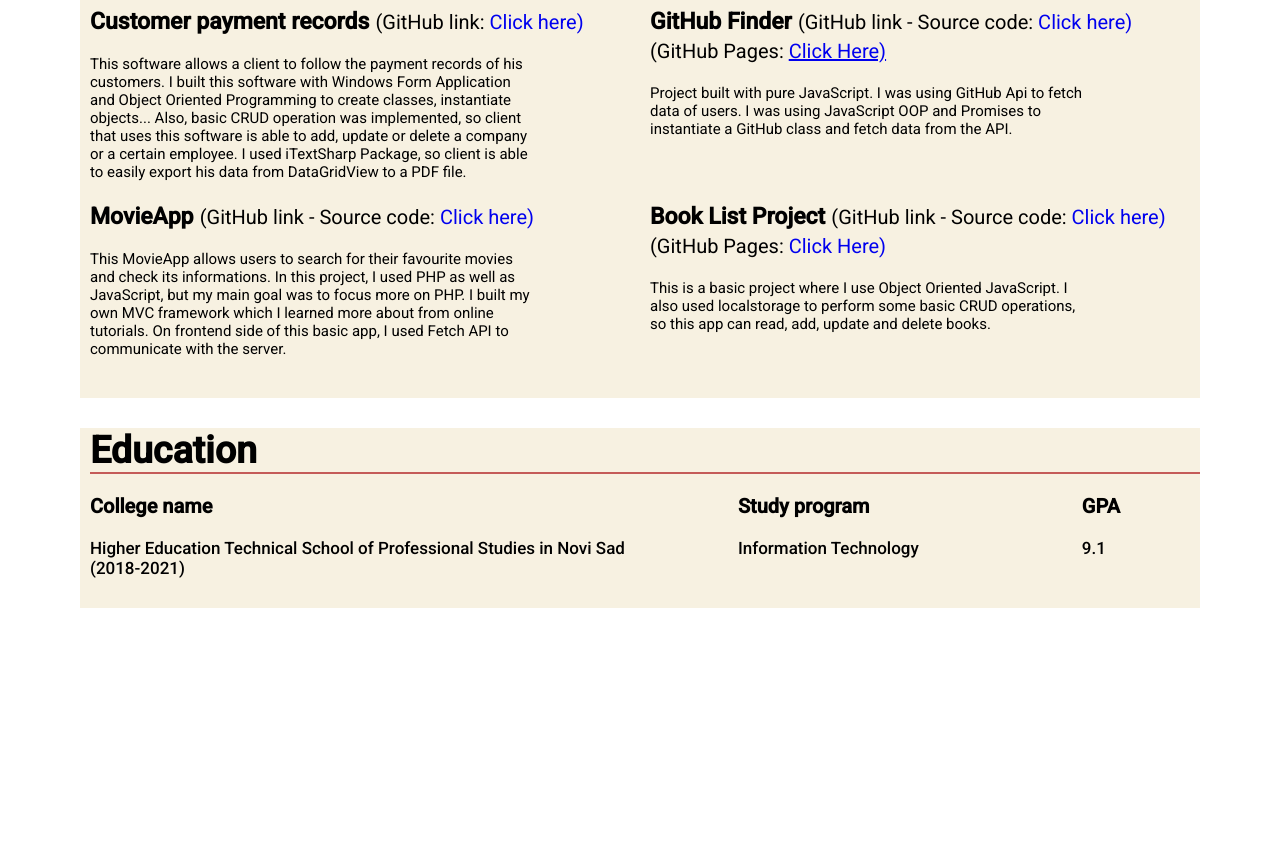
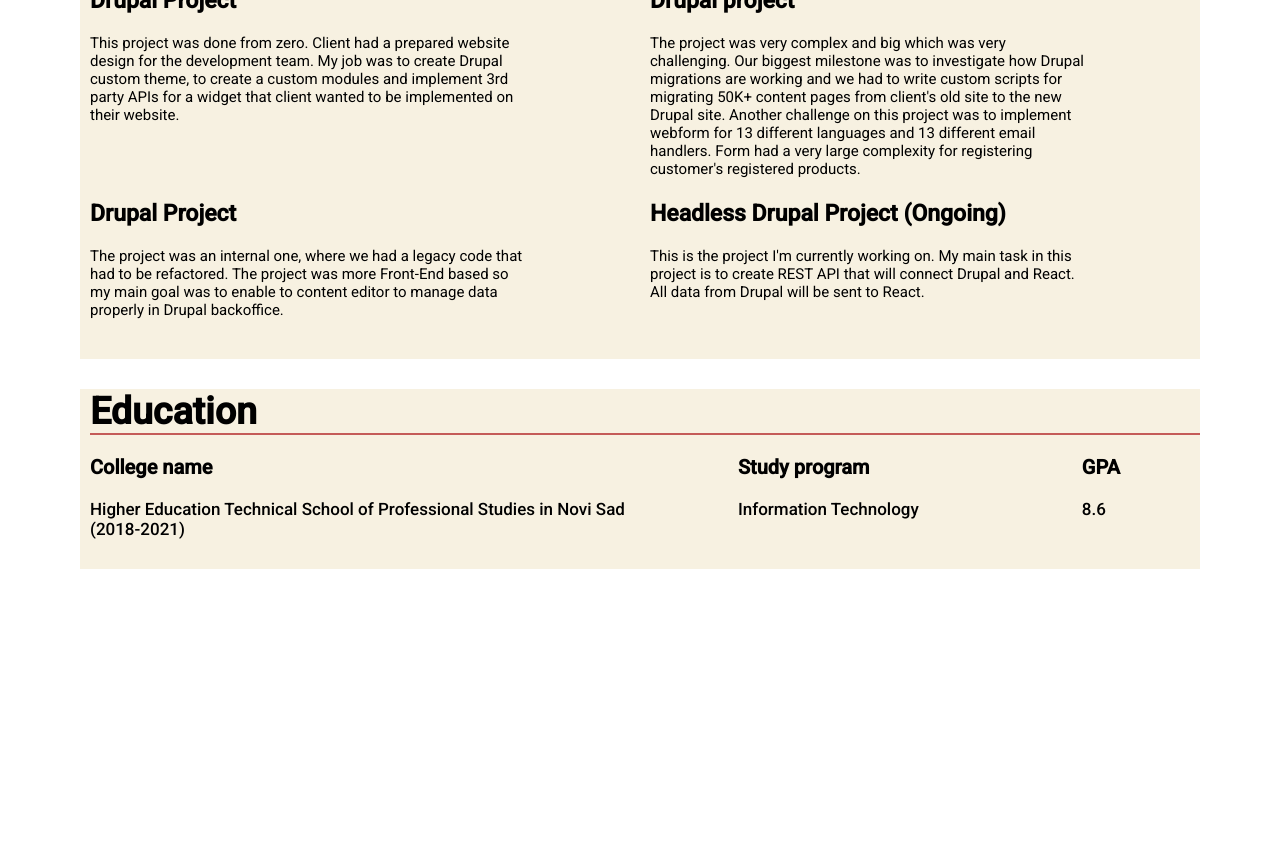
Before and after one commit to Ckojo/Resume, a plain HTML site: page index.html in a window 1280 px wide. Shown: the part 655-1500 px from the top of the page. Drawn offline with Linux system fonts and the light colour scheme.

Commit message:
Changing content

```diff
--- a/index.html
+++ b/index.html
@@ -13,12 +13,12 @@
             <div class="header-box">
                 <span>Jovan</span>
                 <p>Sremački</p>
-                <p class="it-student-paragraph">IT Student</p>
+                <p class="it-student-paragraph">Web developer</p>
             </div>
             <div class="header-contact-box">
                 <div class="header-contact-box-group">
                     <span>Email: </span>
-                    <p>jovansremacki@outlook.com</p>
+                    <p>jovansremacki@gmail.com</p>
                 </div>
                 <div class="header-contact-box-group">
                     <span>Phone: </span>
@@ -42,10 +42,11 @@
             </div>
             <div class="about-me__text-info">
                 <p>
-                    From the moment I built my first "Hello World" in the console, I knew that software development is something I would love to do.
-                    Software development gives the ability to build whatever we want(depending on our skills) and this is something that impresses me the most.
-                    Lot of flexibility and space for improvment in this job is also something that I really love. <br><br>
-                    Below is the list of some basic projects I've completed that showcase my skills.
+                    I am a 22 year old web developer with one year of experience. Technology I have the most experience
+                    with is <strong>Drupal</strong>, but also like to work in <strong>Laravel</strong> and <strong>VueJS</strong>.
+                    I have experience working as part of a team and individually. When I struggle to solve a task,
+                    I like to research in detail until I come to an appropriate solution and until I am sure that found solution is the best for a particular problem.
+                    I am very passionate about my job and eager to learn new skills.
                 </p>
             </div>
         </section>
@@ -61,29 +62,27 @@
                 <!-- First project -->
                 <div class="experience__projects-row">
                     <div class="experience__projects-row__heading">
-                        <h2>Customer payment records</h2>
-                        <span>(GitHub link: <a href="https://github.com/Ckojo/CustomerPaymentRecords" class="decoration-none">Click here)</a></span>
+                        <h2>Drupal Project</h2>
                     </div>
 
                     <p class="experience__projects-row__project-description">
-                        This software allows a client to follow the payment records of his customers.
-                        I built this software with Windows Form Application and Object Oriented Programming to create classes, instantiate objects...
-                        Also, basic CRUD operation was implemented, so client that uses this software is able to add, update or delete a company or a certain employee.
-                        I used iTextSharp Package, so client is able to easily export his data from DataGridView to a PDF file.
+                        This project was done from zero. Client had a prepared website design for the development team. My job was to
+                        create Drupal custom theme, to create a custom modules and implement 3rd party APIs for a widget that client wanted
+                        to be implemented on their website.
                     </p>
                 </div>
 
                 <!-- Second project -->
                 <div class="experience__projects-row">
                     <div class="experience__projects-row__heading">
-                        <h2>GitHub Finder</h2>
-                        <span>(GitHub link - Source code: <a href="https://github.com/Ckojo/GitHubFinder" class="decoration-none">Click here)</a></span>
-                        <br><span>(GitHub Pages: <a href="https://ckojo.github.io/GitHubFinder/">Click Here)</a></span>
+                        <h2>Drupal project</h2>
                     </div>
 
                     <p class="experience__projects-row__project-description">
-                        Project built with pure JavaScript. I was using GitHub Api to fetch data of users.
-                        I was using JavaScript OOP and Promises to instantiate a GitHub class and fetch data from the API.
+                        The project was very complex and big which was very challenging. Our biggest milestone was to investigate how
+                        Drupal migrations are working and we had to write custom scripts for migrating 50K+ content pages from client's
+                        old site to the new Drupal site. Another challenge on this project was to implement webform for 13 different languages
+                        and 13 different email handlers. Form had a very large complexity for registering customer's registered products.
                     </p>
                 </div>
             </div>
@@ -93,29 +92,24 @@
                 <!-- Third project -->
                 <div class="experience__projects-row">
                     <div class="experience__projects-row__heading">
-                        <h2>MovieApp</h2>
-                        <span>(GitHub link - Source code: <a href="https://github.com/Ckojo/MovieApp" class="decoration-none">Click here)</a></span>
+                        <h2>Drupal Project</h2>
                     </div>
 
                     <p class="experience__projects-row__project-description">
-                        This MovieApp allows users to search for their favourite movies and check its informations. In this project, I used PHP as well as JavaScript,
-                        but my main goal was to focus more on PHP. I built my own MVC framework which I learned more about from online tutorials.
-                        On frontend side of this basic app, I used Fetch API to communicate with the server.
-
+                        The project was an internal one, where we had a legacy code that had to be refactored. The project was more
+                        Front-End based so my main goal was to enable to content editor to manage data properly in Drupal backoffice.
                     </p>
                 </div>
 
                 <!-- Fourth project -->
                 <div class="experience__projects-row">
                     <div class="experience__projects-row__heading">
-                        <h2>Book List Project</h2>
-                        <span>(GitHub link - Source code: <a href="https://github.com/Ckojo/BookList" class="decoration-none">Click here)</a></span>
-                        <br><span>(GitHub Pages: <a href="https://ckojo.github.io/BookList/" class="decoration-none">Click Here)</a></span>
+                        <h2>Headless Drupal Project (Ongoing)</h2>
                     </div>
 
                     <p class="experience__projects-row__project-description">
-                        This is a basic project where I use Object Oriented JavaScript.
-                        I also used localstorage to perform some basic CRUD operations, so this app can read, add, update and delete books.
+                        This is the project I'm currently working on. My main task in this project is to create REST API that will connect
+                        Drupal and React. All data from Drupal will be sent to React.
                     </p>
                 </div>
             </div>
@@ -136,7 +130,7 @@
                 </div>
                 <div class="education__gpa">
                     <h1 class="education__information__main-header">GPA</h1>
-                    <h2 class="education__information__secondary-header">9.1</h2>
+                    <h2 class="education__information__secondary-header">8.6</h2>
                 </div>
             </div>
         </section>
```
